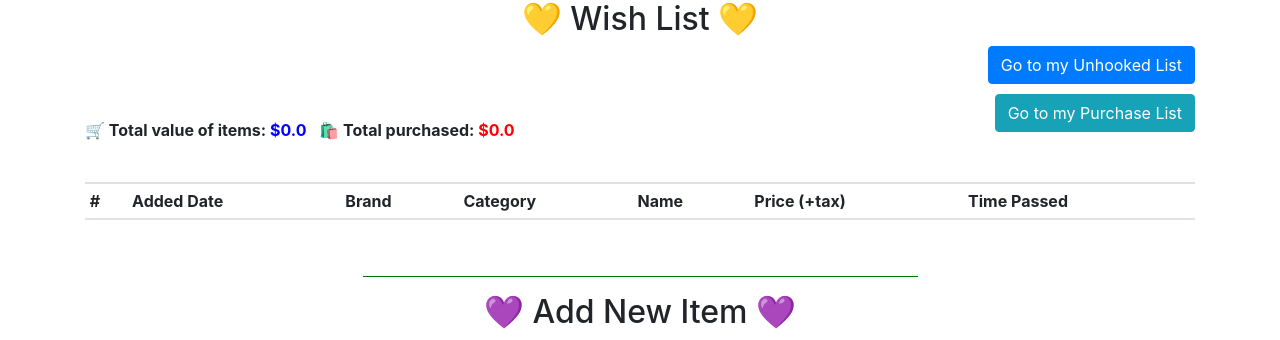
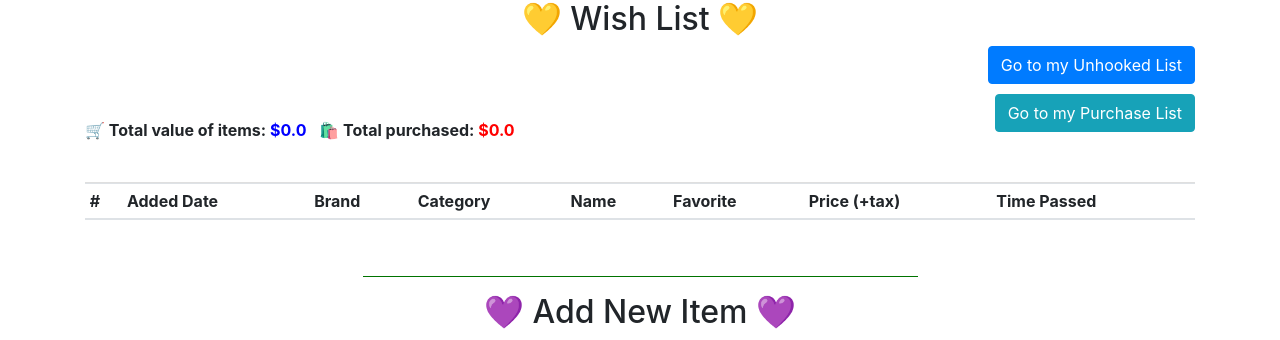
Before and after one commit to yoowon90/unhooked, a Flask app: page /my-wishlist in a window 1280 px wide. Shown: the part 56-396 px from the top of the page. Run offline with Flask 3, Linux system fonts and the light colour scheme; the visitor is signed in with stand-in values (Sample User, id 1); data that the repository does not hold is empty; parts of the project's set-up code (start-up, migrations or seed data) failed here and were passed over; some libraries are stand-ins or nearby versions.

Commit message:
Favorites toggle bttn using star and heart

```diff
--- a/website/templates/wishlist.html
+++ b/website/templates/wishlist.html
@@ -43,6 +43,7 @@
           <th scope="col">Brand</th>
           <th scope="col">Category</th>
           <th scope="col">Name</th>
+          <th scope="col">Favorite</th>
           <th scope="col">Price (+tax)</th>
           <th scope="col">Time Passed</th>
 
@@ -69,6 +70,11 @@
               {{ wishitem.description | format_description }}
             </span>
           </td>
+          <td>
+            <button type="button" class="favorite-button" onClick="toggleFavorite(this)">
+              <span class="favorite-icon" style="font-size: 11pt;" aria-hidden="true">&#10084;</span> <!-- Heart emoji -->
+            </button>
+          </td>
           <td> {{wishitem.total_price|round(2) if wishitem.total_price != None else wishitem.taxed_price|round(2)}} </td>
           <td>
               {{ (current_time - wishitem.date) | format_time }}
@@ -86,12 +92,22 @@
           <td>
           <button type="button" class="close" onClick="deleteItem({{ wishitem.id }}, '/my-wishlist')">
             <span aria-hidden="true">&times;</span>
+          </button>
           </td>
-          </button>
         </tr>
       {% endif %}
       </li>
       {% endfor %}
+      <script>
+      function toggleFavorite(button) {
+        const icon = button.querySelector('.favorite-icon');
+        if (icon.innerHTML === '❤️') { // Heart emoji
+          icon.innerHTML = '⭐'; // Star emoji
+        } else {
+          icon.innerHTML = '❤️'; // Heart emoji
+        }
+      }
+      </script>
       </table>
     </ul>
   <!--br>
```
